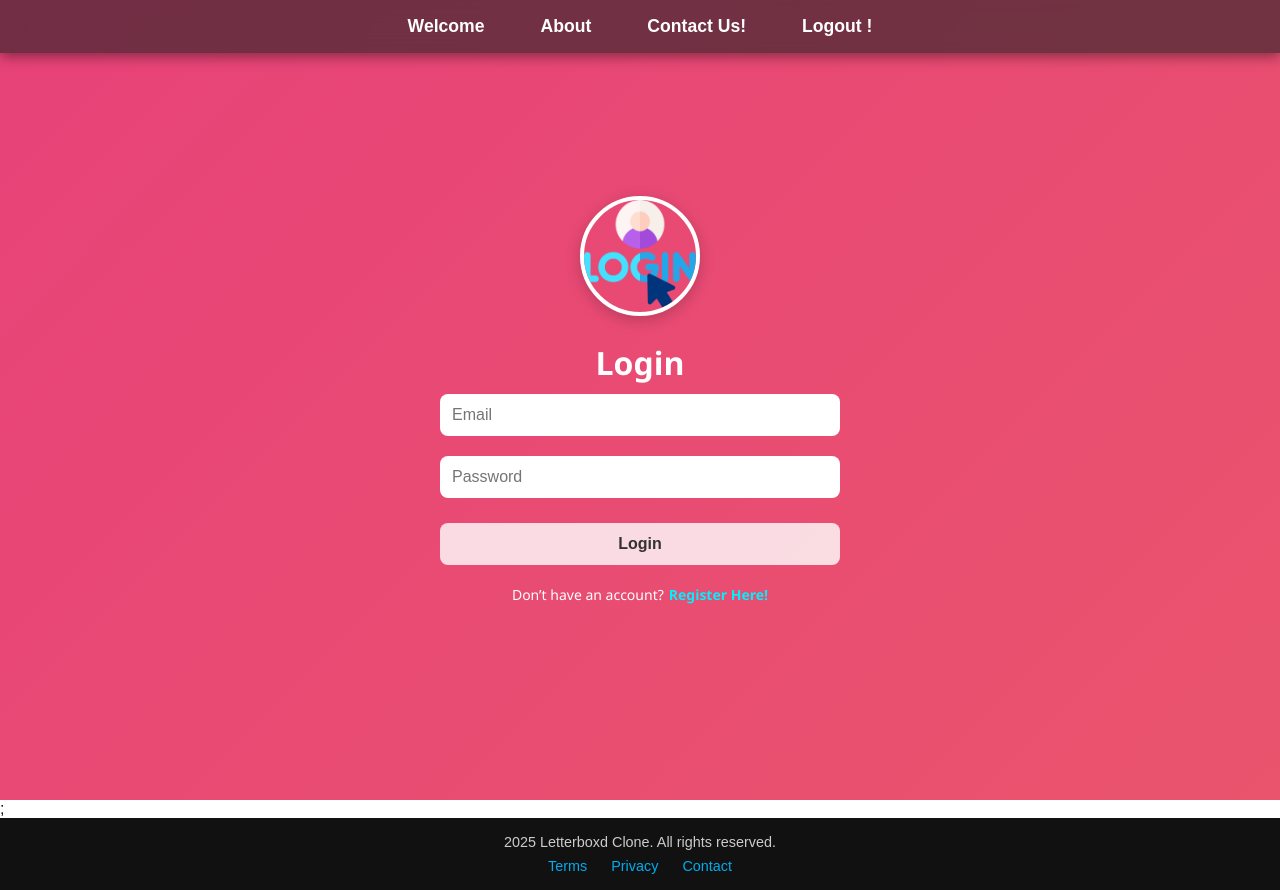
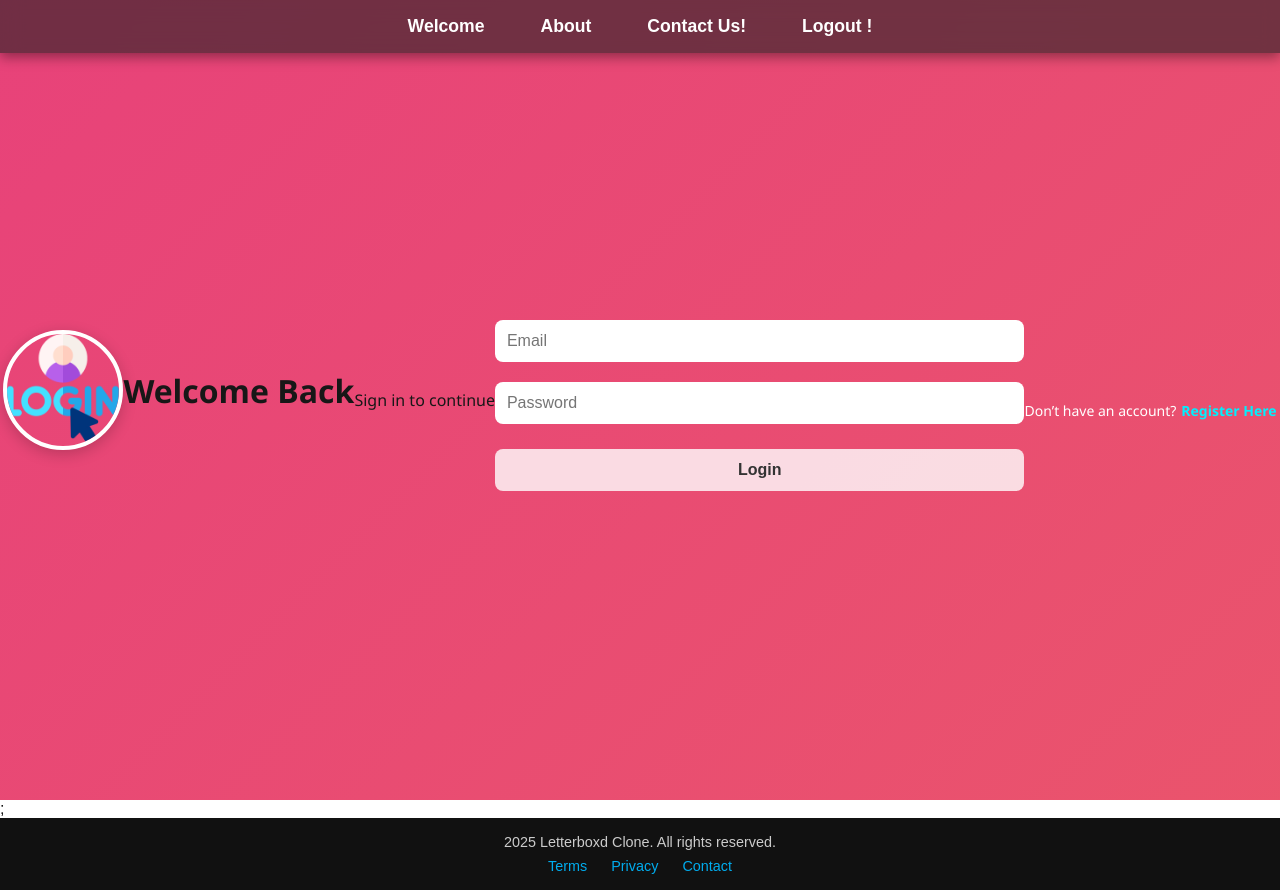
Before and after one commit to Jagadeesh-18-bot/LetterBoxd, a Next.js app: page /Login in a window 1280 px wide. Built offline with nearby package versions, Linux system fonts and the light colour scheme.

Commit message:
Modified Login page

```diff
--- a/pages/Login.jsx
+++ b/pages/Login.jsx
@@ -14,11 +14,12 @@ const Login = () => {
     const res = await fetch('http://localhost:5000/api/login', {
       method: 'POST',
       headers: { 'Content-Type': 'application/json' },
-      body: JSON.stringify({ email, password })
+      body: JSON.stringify({ email, password }),
     });
 
     const data = await res.json();
     if (res.ok) {
+      localStorage.setItem('username', data.username);
       alert(`Welcome back, ${data.username}!`);
       router.push('/dashboard');
     } else {
@@ -26,22 +27,20 @@ const Login = () => {
     }
   };
 
-
   return (
     <div className={styles.fullPage}>
-      <div className={styles.loginForm}>
-        <img src="/login.png" alt="Logo" className={styles.logo} />
-        <h1>Login</h1>
-        <form onSubmit={handleLogin}>
-          <input type="email" placeholder="Email" className={styles.input} />
-          <input type="password" placeholder="Password" className={styles.input} />
-          <button type="submit" className={styles.button}>Login</button>
-        </form>
-        <p className={styles.registerPrompt}>
-          Don’t have an account?
-          <a href="/Register" className={styles.registerLink}>Register Here!</a>
-        </p>
-      </div>
+      <img src="/login.png" alt="Login" className={styles.logo} />
+      <h2 className={styles.heading}>Welcome Back</h2>
+      <p className={styles.subheading}>Sign in to continue</p>
+      <form onSubmit={handleLogin} className={styles.form}>
+        <input type="email" placeholder="Email" className={styles.input} required />
+        <input type="password" placeholder="Password" className={styles.input} required />
+        <button type="submit" className={styles.button}>Login</button>
+      </form>
+      <p className={styles.registerPrompt}>
+        Don’t have an account?
+        <a href="/Register" className={styles.registerLink}>Register Here</a>
+      </p>
     </div>
   );
 };
```
